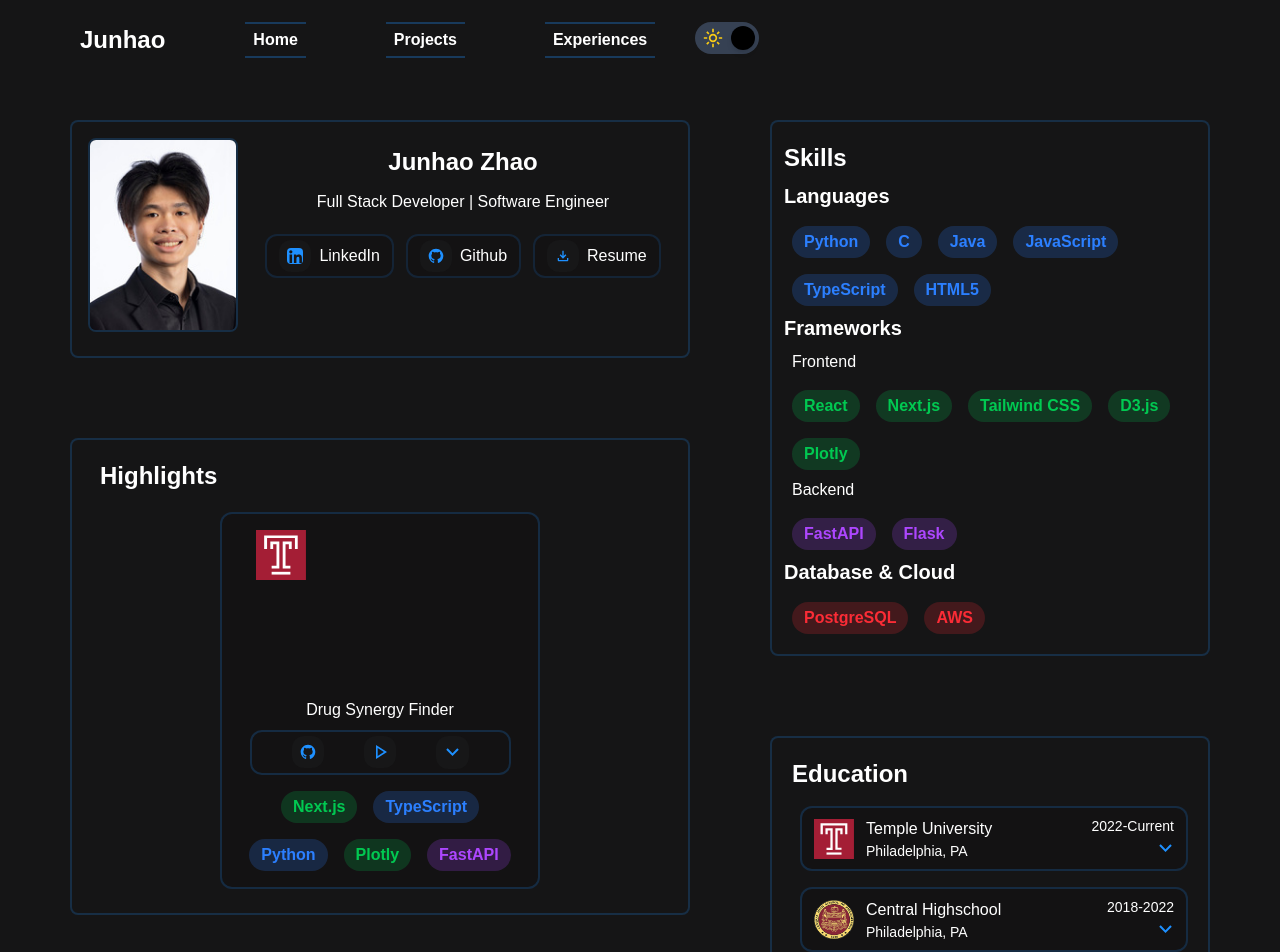
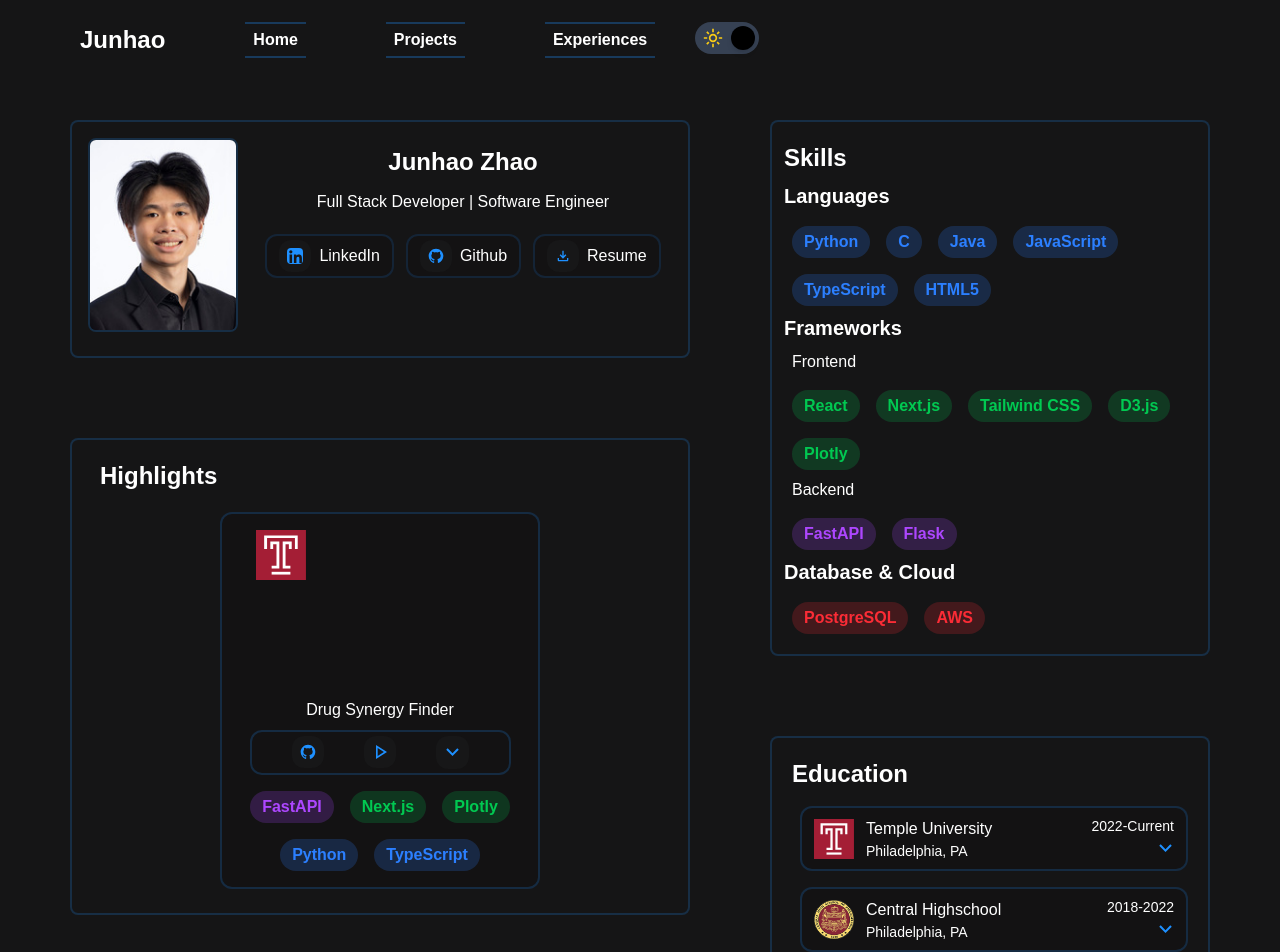
Before and after one commit to jzhao234/JunhaoZhao_Portfolio, a Next.js app: page / in a window 1280 px wide. Shown: the top 952 px of the page. Built offline with nearby package versions, Linux system fonts and the light colour scheme.

Commit message:
fixed highlighting for experiences, also made skill bubbles alphabetical for both projects and experiences

```diff
--- a/src/components/Experience/ExperienceItem.tsx
+++ b/src/components/Experience/ExperienceItem.tsx
@@ -37,13 +37,28 @@
 
     function createSkillBubbles () {
         if (!skills || skills.length === 0 || !sections) return null;
-        return skills.map((skill, i) => (
-            <SkillsItem
-            key={i}
-            name={skill}
-            section={sections[i]}
-            />
-        ));
+            const combined = skills.map((skill, i) => ({
+                skill,
+                section: sections[i],
+                isHighlighted: selectedSkills?.includes(skill),
+            }));
+            const sorted =
+                selectedSkills && selectedSkills.length > 0
+                    ? combined.sort((a, b) => {
+                        if (a.isHighlighted && !b.isHighlighted) return -1;
+                        if (!a.isHighlighted && b.isHighlighted) return 1;
+                        return a.skill.localeCompare(b.skill);
+                    })
+                    : combined.sort((a, b) => a.skill.localeCompare(b.skill));
+
+            return sorted.map(({ skill, section, isHighlighted }, i) => (
+                <SkillsItem
+                    key={i}
+                    name={skill}
+                    section={section}
+                    isHighlighted={isHighlighted}
+                    />
+            ));
     }
 
     function projectLink () {
--- a/src/components/Project/ProjectItem.tsx
+++ b/src/components/Project/ProjectItem.tsx
@@ -43,10 +43,14 @@
             section: sections[i],
             isHighlighted: selectedSkills?.includes(skill),
         }));
-        const sorted = combined.sort((a, b) => {
-            if (a.isHighlighted === b.isHighlighted) return 0;
-            return a.isHighlighted ? -1 : 1;
-        });
+        const sorted =
+            selectedSkills && selectedSkills.length > 0
+                ? combined.sort((a, b) => {
+                    if (a.isHighlighted && !b.isHighlighted) return -1;
+                    if (!a.isHighlighted && b.isHighlighted) return 1;
+                    return a.skill.localeCompare(b.skill);
+                })
+                : combined.sort((a, b) => a.skill.localeCompare(b.skill));
 
         return sorted.map(({ skill, section, isHighlighted }, i) => (
             <SkillsItem
```
